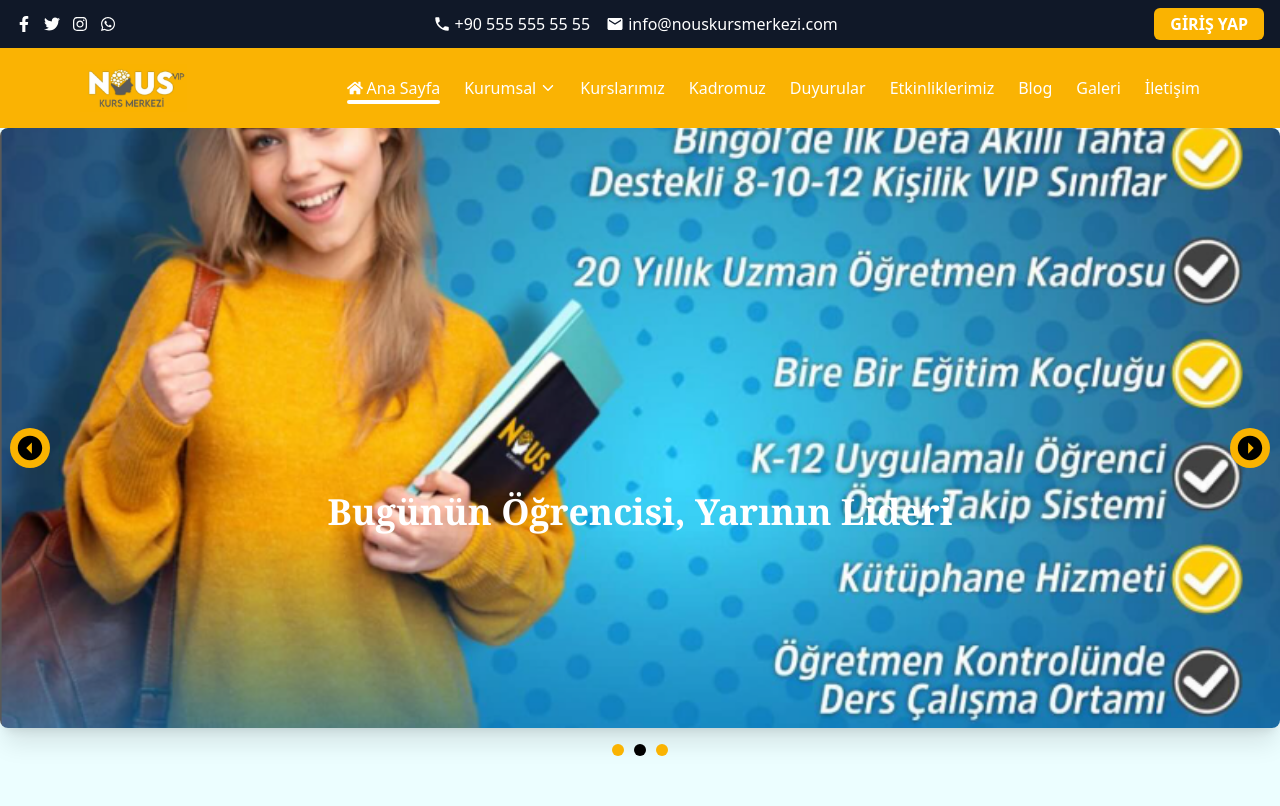
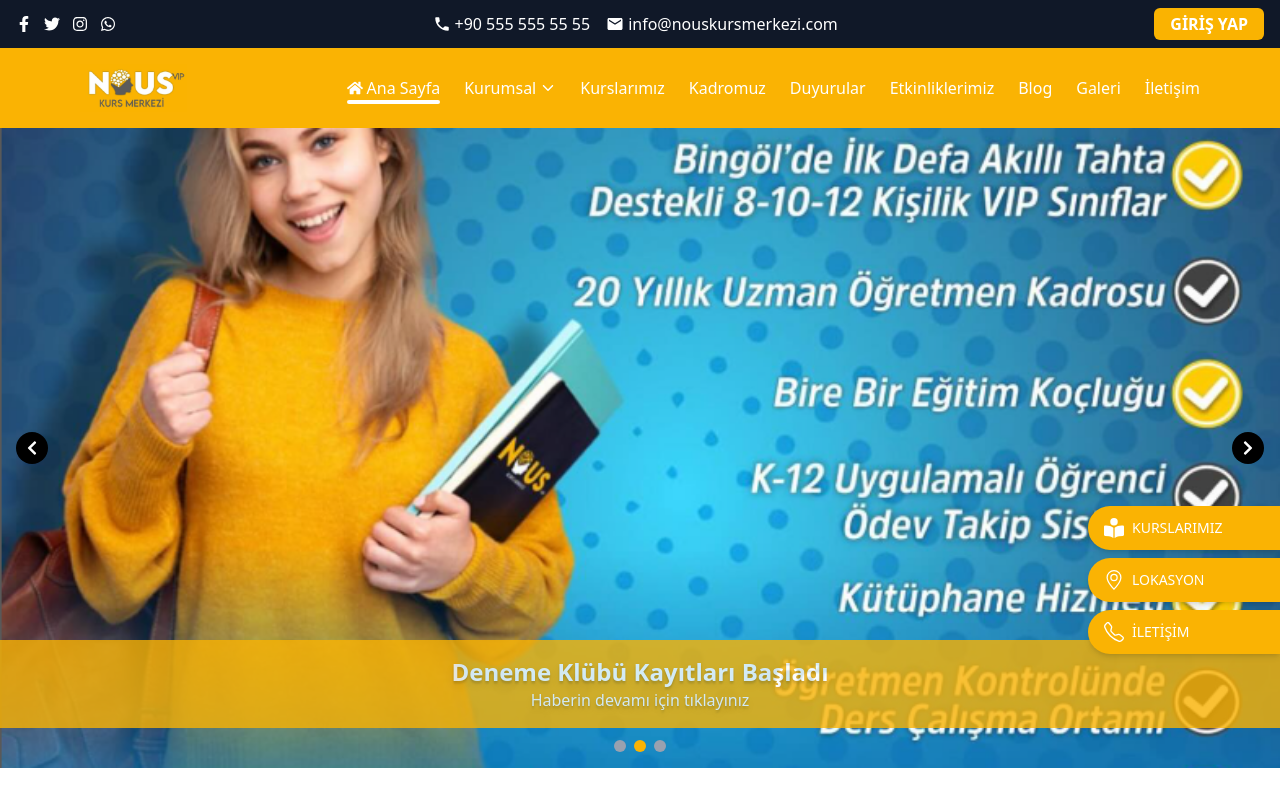
Before and after one commit to Ugurtasci/nous-kurs-merkezi, a React (Vite) app: page / in a window 1280 px wide. Shown: the top 806 px of the page. Built offline with nearby package versions, Linux system fonts and the light colour scheme.

Commit message:
update home page slider

```diff
--- a/src/components/Slider.jsx
+++ b/src/components/Slider.jsx
@@ -1,133 +1,111 @@
-import React, { useEffect, useState } from "react";
-import { IoMdArrowDroprightCircle } from "react-icons/io";
-import { IoMdArrowDropleftCircle } from "react-icons/io";
-import slider1 from "../assets/slider1.jpg";
-import slider2 from "../assets/slider2.png";
-import slider3 from "../assets/slider3.jpg";
+import { useState, useEffect } from "react";
+import { FaChevronLeft, FaChevronRight } from "react-icons/fa";
+import { BsClock, BsGeoAlt, BsTelephone } from "react-icons/bs";
+import { FaBookOpenReader } from "react-icons/fa6";
+import { sliders } from "../utilis/helper";
+import { Link } from "react-router-dom";
 
-// Görsel + metin eşleşmesi
-const slides = [
-  {
-    image: slider1,
-    title: "Başarı Tesadüf Değil, Sistemli Çalışmanın Sonucudur",
-    /*  description: "Modern ve kullanıcı dostu arayüzlerle fark yaratın.", */
-  },
-  {
-    image: slider2,
-    title: "Bugünün Öğrencisi, Yarının Lideri",
-    /* description: "Tüm cihazlarda mükemmel görüntüleme deneyimi.", */
-  },
-  {
-    image: slider3,
-    title: "Her Başarı Bir Adımla Başlar – O Adım Nous’ta Atılır",
-    /* description: "Hızlı ve optimize edilmiş web siteleri.", */
-  },
-];
 
-const Slider = () => {
-  const [index, setIndex] = useState(0);
 
-  // Otomatik geçiş
-  useEffect(() => {
-    const interval = setInterval(() => {
-      setIndex((prev) => (prev + 1) % slides.length);
-    }, 4000);
-    return () => clearInterval(interval);
-  }, []);
+const slides = sliders.slice(0, 3);
+
+export default function Slider() {
+  const [current, setCurrent] = useState(0);
+  const totalSlides = slides.length;
+
+  const nextSlide = () => {
+    setCurrent((prev) => (prev + 1) % totalSlides);
+  };
 
   const prevSlide = () => {
-    setIndex((prev) => (prev - 1 + slides.length) % slides.length);
+    setCurrent((prev) => (prev - 1 + totalSlides) % totalSlides);
   };
 
-  const nextSlide = () => {
-    setIndex((prev) => (prev + 1) % slides.length);
+  // useEffect ile otomatik geçiş
+  useEffect(() => {
+    const intervalId = setInterval(nextSlide, 3000); // 3 saniye (2000ms) arayla slayt değişir.
+
+    // Temizleme fonksiyonu
+    return () => clearInterval(intervalId);
+  }, []); // Boş bağımlılık dizisi ile sadece bir kez çalışır.
+
+  const handleDotClick = (index) => {
+    setCurrent(index);
   };
 
-  const goToSlide = (i) => {
-    setIndex(i);
-  };
   return (
-    <main className="w-full h-screen bg-cyan-50">
+    <div className="relative w-full  overflow-hidden">
+      {/* Slayt görseli */}
+      <div className="relative h-[45vh] md:h-[80vh] w-full">
+        {/* Slaytlar */}
         <div
-        className="relativ w-full h-full   "
-        style={{ position: "relative", maxWidth: "1400px", margin: "0 auto" }}
+          className={`absolute w-full h-full bg-cover bg-center transition-opacity duration-700 ease-in-out`}
+          style={{ backgroundImage: `url(${slides[current].image})` }}
         >
-        {/* Görsel */}
-        <img
-          src={slides[index].image}
-          alt={`Slide ${index}`}
-          className="w-full h-[600px] object-cover transition duration-500 shadow-xl rounded-lg overflow-hidden"
-        />
-        {/* Metin katmanı */}
-        <div className="absolute inset-0 flex flex-col justify-center items-center p-4 bg-opacity-50 rounded-lg">
-          <h2 className="text-4xl text-center font-bold text-white font-serif">
-            {slides[index].title}
+          {/* Slayt içerikleri */}
+          <div className="absolute bottom-10 left-0 w-full bg-[#fab303] opacity-80 px-4 py-4 md:px-8">
+            <div className="w-full h-full text-white flex flex-col items-center">
+              <h2 className="text-lg md:text-2xl font-semibold text-shadow-lg">
+                {slides[current].title}
               </h2>
-          <p className="text-3xl font-serif text-[#fab301] mt-8">
-            {slides[index].description}
-          </p>
+              <Link to={`/haberler/${slides[current].id}`}
+               className="text-sm md:text-base text-shadow-lg">
+                {slides[current].subtitle}
+              </Link>
+            </div>
+          </div>
         </div>
 
-        {/* Oklar */}
+        {/* Sol-sağ oklar */}
         <button
           onClick={prevSlide}
-          style={{
-            position: "absolute",
-            top: "40%",
-            left: "10px",
-            transform: "translateY(-50%)",
-            backgroundColor: "rgb(250, 179, 1)",
-            color: "black",
-            border: "none",
-            borderRadius: "50%",
-            padding: "5px",
-            cursor: "pointer",
-            fontSize: "30px",
-          }}
+          className="absolute top-1/2 left-4 transform -translate-y-1/2 bg-black bg-opacity-30 text-white p-2 rounded-full hover:bg-opacity-50"
         >
-          <IoMdArrowDropleftCircle />
+          <FaChevronLeft />
         </button>
         <button
           onClick={nextSlide}
-          style={{
-            position: "absolute",
-            top: "40%",
-            right: "10px",
-            transform: "translateY(-50%)",
-            backgroundColor: "rgb(250, 179, 1)",
-            color: "black",
-            border: "none",
-            borderRadius: "50%",
-            padding: "5px",
-            cursor: "pointer",
-            fontSize: "30px",
-          }}
+          className="absolute top-1/2 right-4 transform -translate-y-1/2 bg-black bg-opacity-30 text-white p-2 rounded-full hover:bg-opacity-50"
         >
-          <IoMdArrowDroprightCircle className="" />
+          <FaChevronRight />
         </button>
+      </div>
 
-        {/* Noktalar */}
-        <div style={{ textAlign: "center", marginTop: "10px" }}>
-          {slides.map((_, i) => (
-            <span
-              key={i}
-              onClick={() => goToSlide(i)}
-              style={{
-                display: "inline-block",
-                height: "12px",
-                width: "12px",
-                margin: "0 5px",
-                backgroundColor: i === index ? "#000" : "#fab301",
-                borderRadius: "50%",
-                cursor: "pointer",
-                transition: "background-color 0.3s",
-              }}
+      {/* Slaytlar arası noktalar */}
+      <div className="absolute bottom-4 left-1/2 transform -translate-x-1/2 flex gap-2">
+        {slides.map((_, index) => (
+          <div
+            key={index}
+            onClick={() => handleDotClick(index)} // Noktaya tıklama işlemi
+            className={`w-3 h-3 rounded-full cursor-pointer ${
+              current === index ? "bg-[#fab303]" : "bg-gray-400"
+            }`}
           />
         ))}
       </div>
+
+      {/* Sağ sabit menü */}
+      <div className="hidden md:flex flex-col gap-2 absolute bottom-10 right-0 transform -translate-y-1/2 z-10">
+        <MenuButton icon={<FaBookOpenReader className="text-xl" />} text="KURSLARIMIZ" href="/kurslar" />
+        <MenuButton icon={<BsGeoAlt className="text-xl" />} text="LOKASYON" href={"/iletisim"} />
+        <MenuButton icon={<BsTelephone className="text-xl" />} text="İLETİŞİM" />
       </div>
-    </main>
+    </div>
   );
-};
+}
 
-export default Slider;
+function MenuButton({ icon, text, href }) {
+  if (text === "İLETİŞİM") {
+    return (
+      <a href="tel:+905555555" className="bg-[#fab303] hover:bg-[#3c3523]
+       text-white px-4 py-3 flex items-center gap-2 w-48 text-sm font-medium rounded-l-full shadow-md transition-all duration-300">
+        {icon} {text}
+      </a>
+    );
+  }
+  return (
+    <Link to={href} className="bg-[#fab303] hover:bg-[#3c3523] cursor-pointer text-white px-4 py-3 flex items-center gap-2 w-48 text-sm font-medium rounded-l-full shadow-md transition-all duration-300">
+      {icon} {text}
+    </Link>
+  );
+}
--- /dev/null
+++ b/src/utilis/helper.js
@@ -0,0 +1,60 @@
+import slider1 from '../assets/slider1.jpg'
+import slider2 from '../assets/slider2.png'
+import slider3 from '../assets/slider3.jpg'
+
+export  const sliders = [
+    {
+      id:1,
+      date: "08",
+      month: "Mart",
+      year: "2025",
+      title: "Yks'de Son 100 metre",
+      image: slider1,
+      subtitle: "Haberin devamı için tıklayınız",
+      detail:[
+        {p:"Kardiyovasküler Hastalık (kalp damar hastalığı; KVH), kalbinizi ve vücudunuzun kan damar sistemini olumsuz etkileyen hastalıkları kapsar. Yani hastalığın adındaki kardiyo kalp, vasküler de kan damarları ifade etmektedir."},
+        {p:"Kardiyovasküler Hastalıklarının büyük çoğunluğu kronik rahatsızlıkları yansıtır. Bu rahatsızlıklar uzun sürede gelişip kendini belli etmektedir. Fakat kardiyovasküler Hastalıklarının bir bölümü kalbi ya da beyni besleyen bir damarda tıkanıklık meydana geldiğinde ansızın oluşan kalp krizleri ve inmeler gibi akut olaylar şeklinde meydana gelebilir."},
+        {b:"Riskinizi öğrenmek ve erken önlem almak için Aile Hekiminizden randevu alınız."}
+      ]
+
+    },
+    { id:2,
+      date: "07",
+      month: "Şub",
+      year: "2025",
+      title: "Deneme Klübü Kayıtları Başladı",
+      image: slider2,
+      subtitle: "Haberin devamı için tıklayınız",
+      detail:[
+        {p:"Kanser günümüzün önemli bir halk sağlığı sorunu olup gündemdeki yerini korumaktadır. Sebebi bilinen ölümler sıralamasında kalp ve damar hastalıklarından sonra ikinci sıradaki kanser, öldürücülüğü yanında bıraktığı sakatlıklar ve tedavisindeki yüksek maliyetler nedeniyle iş gücünde ve ülke ekonomisinde çok ağır kayıplara neden olmaktadır."},
+        {p:"Kanser konusunda toplumda farkındalık sağlanması, toplum bilincinin geliştirilmesi ve kanser taramaları, kanserle mücadelede en etkili yöntemlerin başında gelmektedir. Ülkemizde de Dünya Sağlık Örgütünün önerdiği üç kanser türünde tarama yapılmaktadır."},
+        {b:"Taraması yapılan kanserler:"},
+        {b:"Kadınlarda meme kanseri tarama programı kapsamında;"},
+        {p:"* Ayda bir kendi kendine meme muayenesi (KKMM) yapması için danışmanlığın verilmesi"},
+        {p:"* Yılda bir klinik meme muayenesi  "},
+        {p:"* 40-69 yaş arası kadınlara 2 yılda bir mammografi çekimi,"},
+        {b:"Kadınlarda serviks kanseri tarama programı kapsamında;"},
+        {p:"* 30-65 yaş aralığındaki kadınlardan 5 yılda bir smear ve HPV -DNA testi yapılması"},
+        {b:"Kolorektal kanser taramaları;"},
+        {p:"* 50-70 yaş aralığındaki erkek ve kadınlarda 2 yılda bir gaitada gizli kan testi yapılması,"},
+        {p:"* 50-70 yaş arasında 10 yılda bir Kolonoskopi yapılmaktadır."}
+      ]
+    },
+    { id:3,
+      date: "09",
+      month: "Nis",
+      year: "2025",
+      title: "Erken Kayıt Avantajlarından Yararlanın",
+      image: slider3,
+      subtitle: "Haberin devamı için tıklayınız",
+      detail:[
+        {b:"Kalbinizi korumak için;"},
+        {li:"Sağlıklı beslenin."},
+        {li:"Fiziksel olarak aktif olun."},
+        {li:"Stresle başa çıkın."},
+        {li:"Aile hekiminizi düzenli olarak ziyaret edin ve sağlık kontrollerinizi yaptırın."},
+        {b:"Kalp hastalıklarına bağlı ölümlerin %80'inin sağlıklı yaşam tarzının benimsenmesiyle önlenebileceğini UNUTMAYIN!"}
+      ]
+    },
+
+  ];
```
Lines whose indentation alone changed are shown as unchanged.
